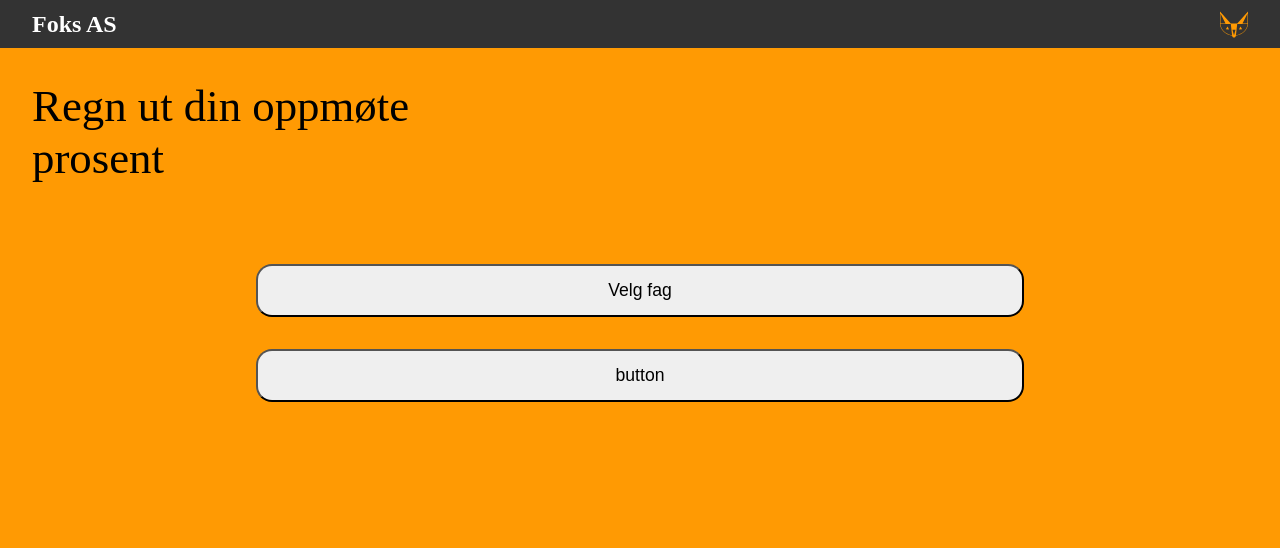
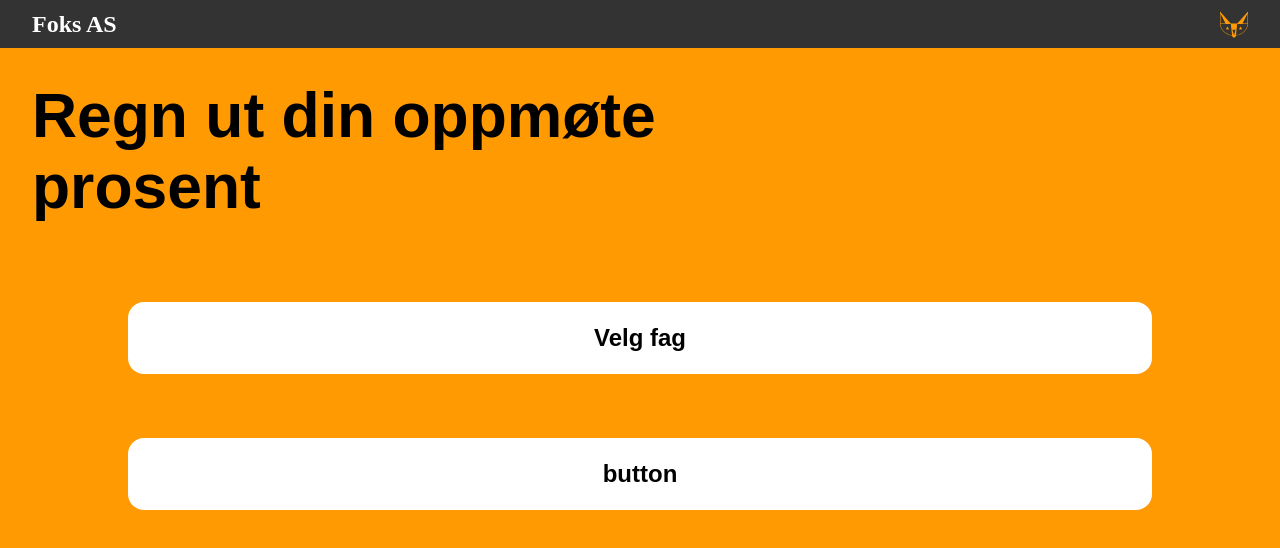
Before and after one commit to SanderTonheim/FoksAS, a React (Create React App) app: page / in a window 1280 px wide. Shown: the top 548 px of the page. Built offline with nearby package versions, Linux system fonts and the light colour scheme.

Commit message:
StartSite styled

```diff
--- a/src/GlobalStyles.js
+++ b/src/GlobalStyles.js
@@ -7,7 +7,7 @@ const GlobalStyles = createGlobalStyle`
   }
 
   html, body {
-    max-width: 100%;
+    width: 100%;
     height: 100%;
     overflow-x: hidden;
 }
--- a/src/styled/StartSite.styled.js
+++ b/src/styled/StartSite.styled.js
@@ -1,10 +1,5 @@
 import styled from 'styled-components'
 import BG from '../assets/StartSiteBG.png'
-
-export const Background = styled.div`
-	height: 100%;
-	width: 100%;
-`
 
 export const StartSiteContainer = styled.div`
 	min-width: 100vw;
@@ -15,34 +10,33 @@ export const StartSiteContainer = styled.div`
 `
 
 export const StartHeader = styled.div`
-	width: 100%;
-	height: auto;
+	width: 90vw;
+	height: 100%;
 	padding: 2rem;
 	margin-bottom: 3rem;
 	font-size: 1.4rem;
 	h1 {
-		font-weight: 500;
+		font: 600 3.9rem sans-serif;
 	}
 `
 
 export const ButtonDiv = styled.div`
+	margin-top: 2rem;
 	width: 100%;
-	height: auto;
+	height: 100%;
 	display: flex;
 	flex-direction: column;
 	justify-content: center;
-	gap: 2rem;
+	gap: 4rem;
 
 	button {
-		width: 60%;
+		width: 80%;
+		height: 3em;
 		margin: 0 auto;
-		height: 3em;
-		font-size: 1.1rem;
+		padding: 0%;
 		border-radius: 1rem;
+		border: none;
+		background-color: white;
+		font: 600 1.5rem sans-serif;
 	}
 `
-export const BackgroundImg = styled.img`
-	height: 100%;
-	width: 100%;
-	background-image: url();
-`
```
